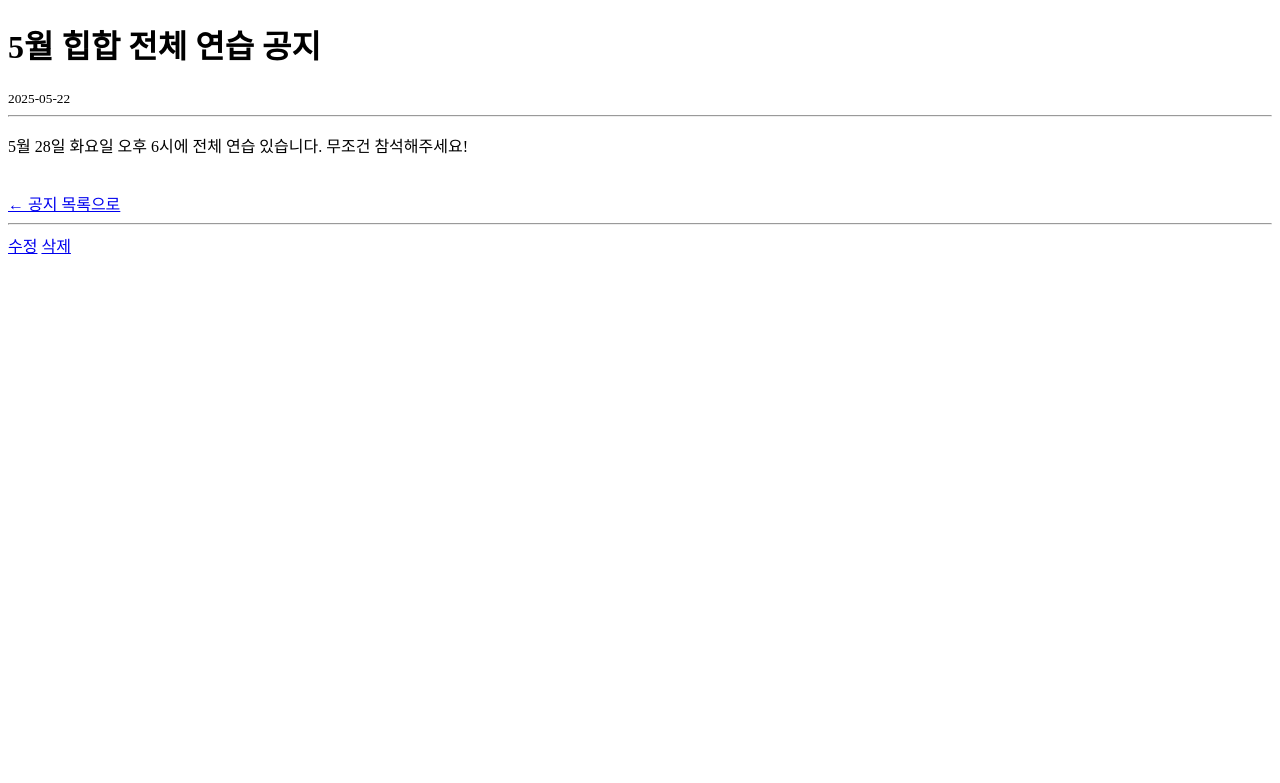
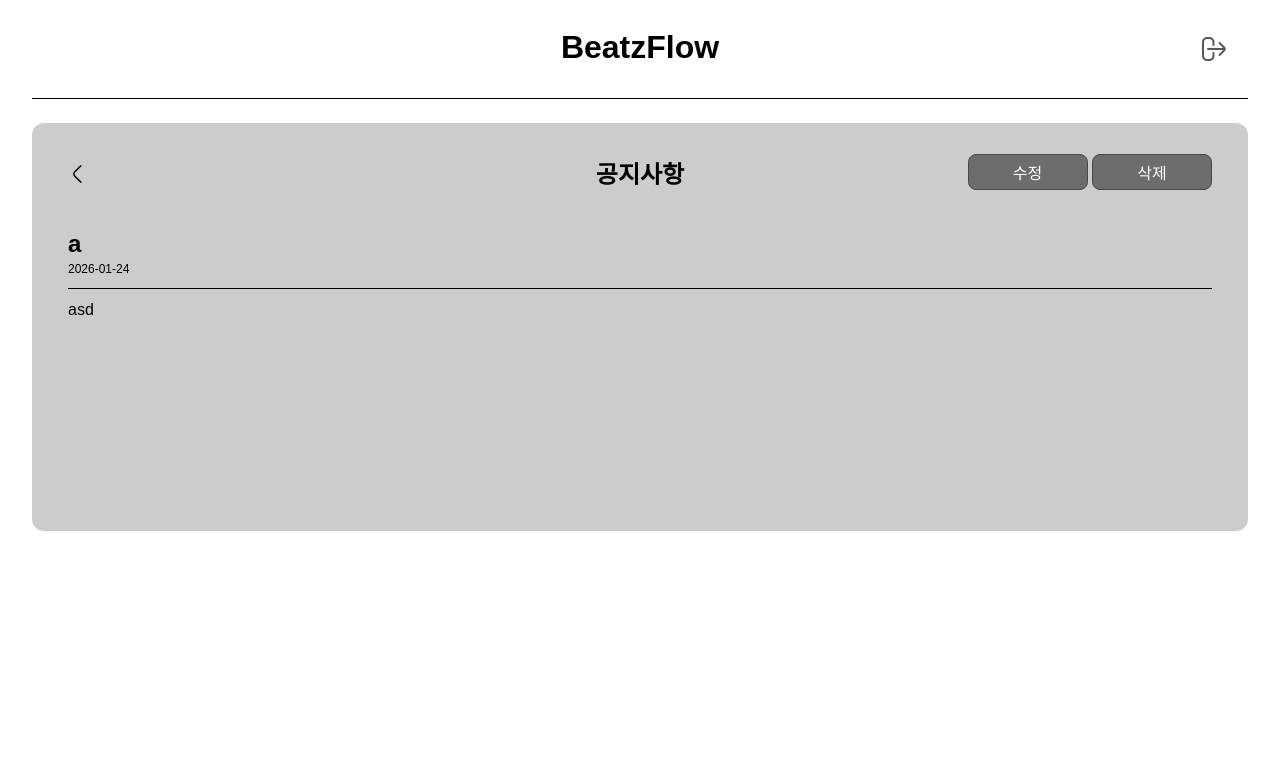
Before and after one commit to c04nh/Beatzflow, a Flask app: page /notices/1 in a window 1280 px wide. Shown: the top 783 px of the page. Before the commit the page ends 254 px from the top, so only its background shows below. Run offline with Flask 3, Linux system fonts and the light colour scheme; the visitor is signed in with stand-in values (Sample User, id 1); some libraries are stand-ins or nearby versions; some web fonts are replaced.

Commit message:
notice css 적용

```diff
--- a/app.py
+++ b/app.py
@@ -263,7 +263,7 @@ def edit_notice(notice_id):
 
     return render_template('notice_edit.html', notice=notice)
 
-@app.route('/notices/<int:notice_id>/delete', methods=['POST'])
+@app.route('/notices/<int:notice_id>/delete', methods=['GET', 'POST'])
 def delete_notice(notice_id):
     notices = load_notices()
     updated_notices = [n for n in notices if n['id'] != notice_id]
--- a/data/notices.json
+++ b/data/notices.json
@@ -1,16 +1,14 @@
 [
   {
     "id": 1,
-    "title": "5월 힙합 전체 연습 공지",
-    "content": "5월 28일 화요일 오후 6시에 전체 연습 있습니다. 무조건 참석해주세요!",
-    "pinned": true,
-    "created_at": "2025-05-22T14:30:00"
+    "title": "a",
+    "content": "asd",
+    "created_at": "2026-01-24T18:19:01.765768"
   },
   {
     "id": 2,
-    "title": "크루원 명단 업데이트 완료",
-    "content": "출결 시스템에 신입 명단 추가 완료했습니다.",
-    "pinned": false,
-    "created_at": "2025-05-20T09:00:00"
+    "title": "안녕하세요~~!!ㅇㅇㅇ",
+    "content": "니얼굴입니다!!!\r\n다들 수고하세염 ㅎㅎㅎㅎㅎㅎㅎㅎㅎㅎㅎㅎㅎㅎㅎㅎㅎ\r\n똥먹어라",
+    "created_at": "2026-01-24T18:26:22.954796"
   }
 ]
--- a/static/style.css
+++ b/static/style.css
@@ -226,6 +226,7 @@ button:hover{
     margin-left: 12px;
     margin-right: 12px;
     padding: 12px 36px 36px 36px;
+    min-height: 360px;
 }
 
 .content-header{
@@ -245,12 +246,12 @@ button:hover{
     padding: 0;
 }
 
-.content-header div{
+.content-header div, .upload{
     position: absolute;
     right: 0px;
 }
 
-.content-header div button, .edit-btn{
+.content-header div button, .edit-btn, .upload{
     border-radius: 8px;
     border-style: solid;
     border-width: 1.5px;
@@ -273,7 +274,7 @@ button:hover{
     padding-right: 4px;
 }
 
-#member-list table, #attendance table{
+#member-list table, #attendance table, .notice{
     border-collapse: collapse;
     width: 100%;
     font-size: 16px;
@@ -513,3 +514,61 @@ button:hover{
 .table-container select{
     width: 88px;
 }
+
+.notice{
+    margin-top: 24px;
+}
+
+.notice tbody tr:hover{
+    background-color: #363636;
+    color: white;
+    cursor: pointer;
+}
+
+#none{
+    text-align: center;
+    font-size: 16px;
+    height: 280px;
+    position: relative;
+    display: flex;
+    justify-content: center;
+    align-items: center;
+}
+
+.notice-content h2{
+    margin-top: 20px;
+    margin-bottom: 0px;
+    font-size: 24px;
+}
+
+.notice-content p{
+    width: 100%;
+    font-size: 12px;
+    border-bottom: 1px solid black;
+    margin-top: 4px;
+    padding-bottom: 12px;
+}
+
+.notice-content div{
+    font-size: 16px;
+    white-space: pre-wrap;
+}
+
+.notice-content input{
+    font-size: 24px;
+    font-weight: bold;
+    margin-top: 17px;
+    position: relative;
+    right: 3.9px;
+}
+
+#notice-date{
+    margin-top: 0.7px;
+    margin-bottom: 9px;
+}
+
+.notice-content textarea{
+    font-size: 16px;
+    position: relative;
+    right: 3.2px;
+}
--- a/templates/notice_detail.html
+++ b/templates/notice_detail.html
@@ -1,20 +1,36 @@
-<!DOCTYPE html>
-<html lang="ko">
-<head>
-  <meta charset="UTF-8">
-  <title>{{ notice.title }}</title>
-</head>
-<body>
-  <h1>{{ notice.title }}</h1>
-  <small>{{ notice.created_at[:10] }}</small>
-  <hr>
-  <p>{{ notice.content }}</p>
-  <br>
-  <a href="/notices">← 공지 목록으로</a>
-<hr>
-{% if session.get('is_admin') %}
-  <a href="/notices/{{ notice.id }}/edit">수정</a>
-  <a href="/notices/{{ notice.id }}/delete">삭제</a>
-{% endif %}
-</body>
-</html>
+{% extends "base.html" %}
+
+{% block title %}공지사항 등록{% endblock %}
+
+{% block content %}
+<div class="content">
+    <div class="content-container">
+        <div class="content-header">
+            <button class="header-back-btn" onclick="location.href='/notices'"><i class="fi fi-rr-angle-left"></i></button>
+            <h2>공지사항</h2>
+            {% if session.get('is_admin') %}
+                <div>
+                  <button onclick="location.href='/notices/{{ notice.id }}/edit'">수정</button>
+                  <button onclick="deleteNotice('{{ notice.id }}')">삭제</button>
+                </div>
+            {% endif %}
+        </div>
+        <div class="notice-content">
+            <h2>{{ notice.title }}</h2>
+            <p>{{ notice.created_at[:10] }}</p>
+            <div>{{ notice.content }}</div>
+        </div>
+    </div>
+</div>
+
+<script>
+    function deleteNotice(id){
+        if (confirm("공지사항을 삭제하시겠습니까?")) {
+            fetch(`/notices/${id}/delete`, {
+                method: 'POST'
+            }).then(() => window.location.replace("/notices"));
+        }
+    }
+</script>
+
+{% endblock %}
```
Also changed, not shown: templates/notice_edit.html (+33 -20 lines), templates/notice_list.html (+41 -14 lines).
